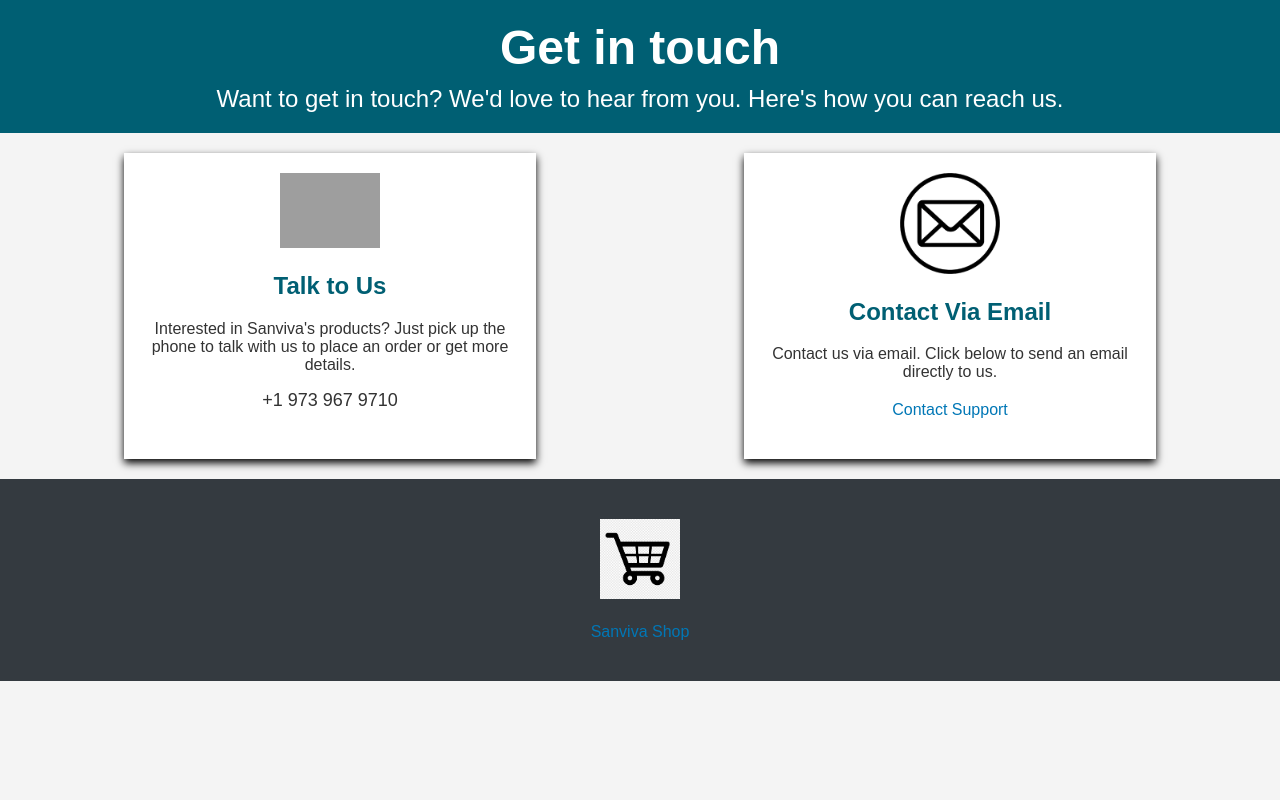
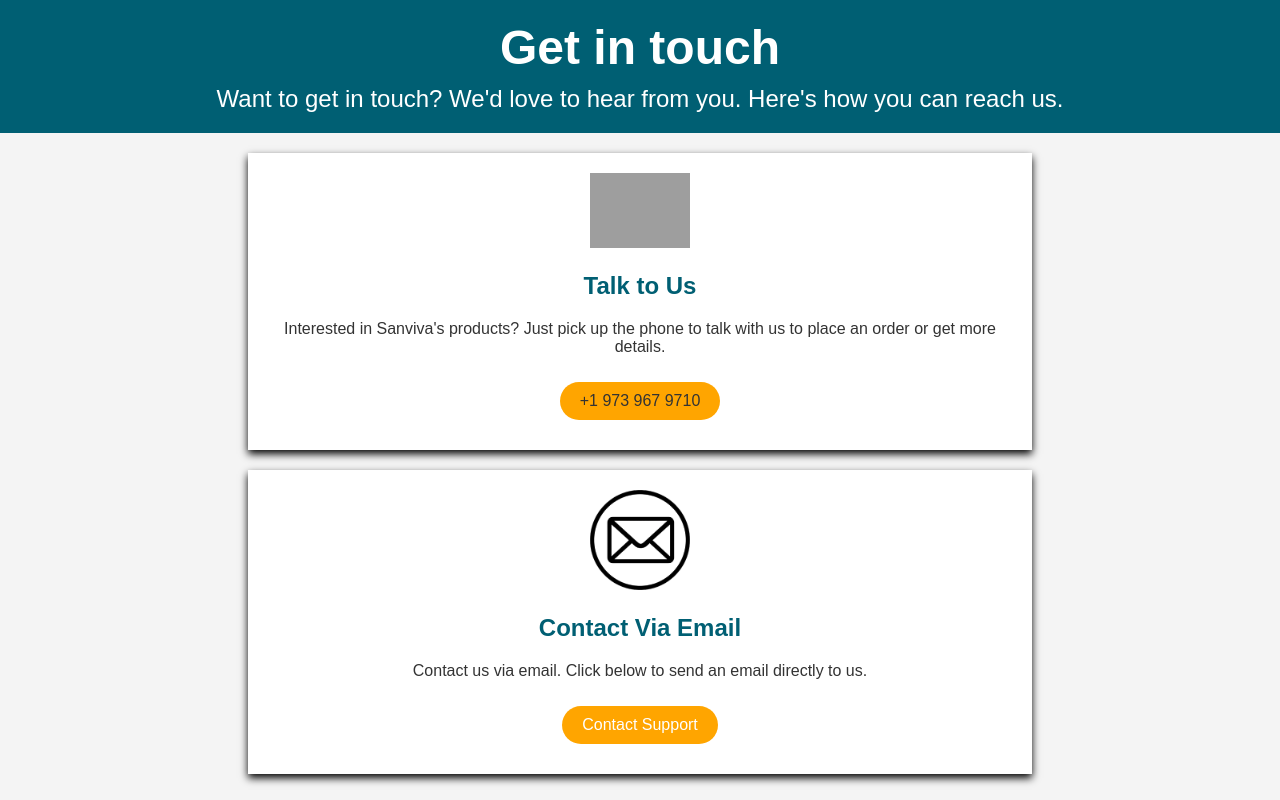
Before and after one commit to sanviva/contact, a plain HTML site: page index.html in a window 1280 px wide. Shown: the top 800 px of the page. Drawn offline with Linux system fonts and the light colour scheme; grey boxes are pictures that could not be loaded.

Commit message:
Update index.html

```diff
--- a/index.html
+++ b/index.html
@@ -32,7 +32,8 @@ header p {
 
 .contact-container {
   display: flex;
-  justify-content: space-around;
+  flex-direction: column;
+  align-items: center;
   padding: 20px;
 }
 
@@ -40,8 +41,9 @@ header p {
   background-color: #fff;
   box-shadow: 0 4px 8px rgba(0,0,0,1);
   padding: 20px;
-  width: 30%;
+  width: 60%;
   text-align: center;
+  margin-bottom: 20px;
 }
 
 .card img {
@@ -56,9 +58,12 @@ header p {
   color: #333;
 }
 
-.phone-number {
-  color: #d62828;
-  font-size: 18px;
+.phone-number, .contact-link {
+  background-color: #ffa500; /* Orange background */
+  color: white;
+  padding: 10px 20px;
+  border-radius: 20px; /* Rounded corners */
+  display: inline-block; /* Ensures the background only covers the text */
   margin: 10px 0;
 }
 
@@ -97,7 +102,7 @@ footer a img {
     <img src="https://raw.githubusercontent.com/sanviva/contact/main/email_logo.png" alt="Email Icon">
     <h2>Contact Via Email</h2>
     <p>Contact us via email. Click below to send an email directly to us.</p>
-    <a href="mailto:gmakhija100@gmail.com">Contact Support</a>
+    <a href="mailto:gmakhija100@gmail.com" class="contact-link">Contact Support</a>
   </div>
 </div>
 
```
